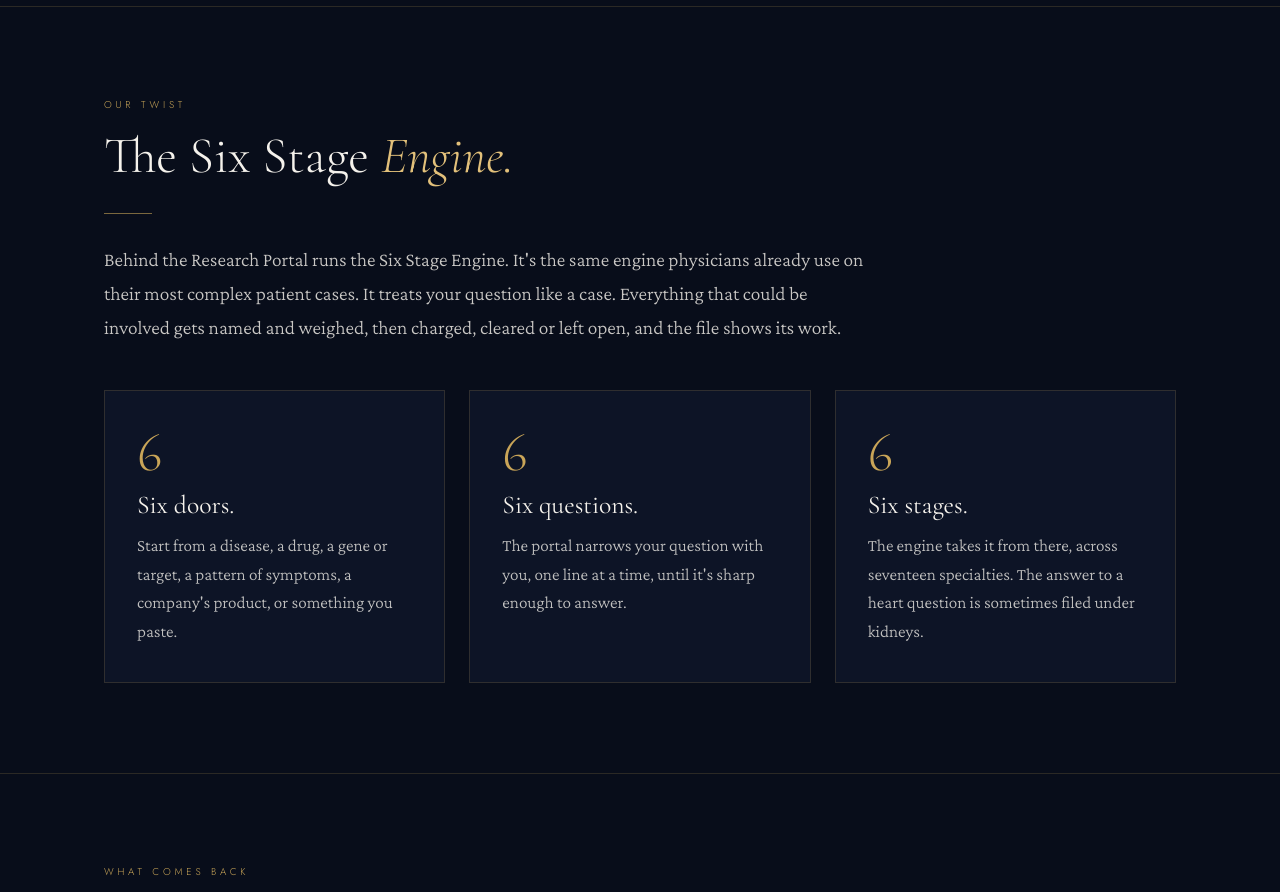
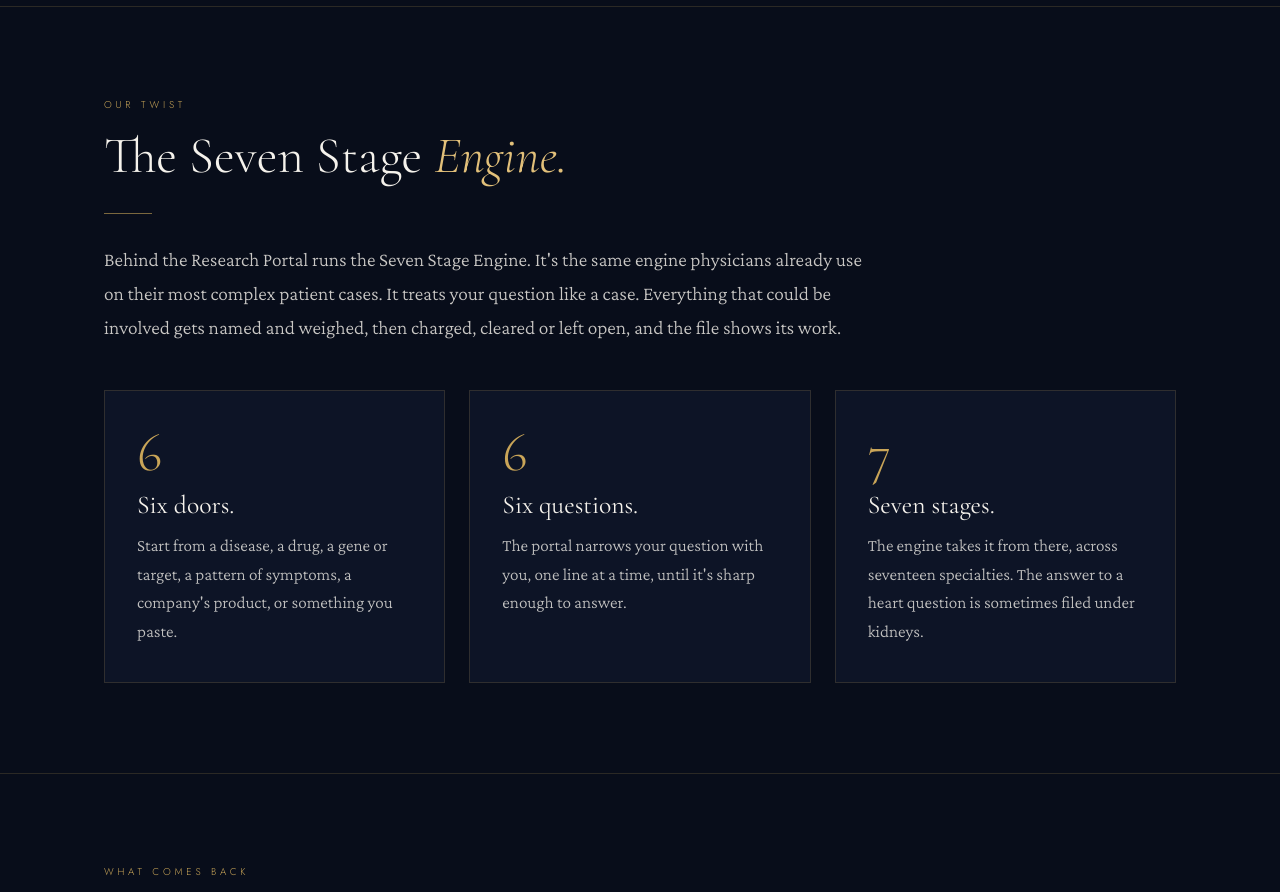
Before and after one commit to fredcover33/foundryonesciences, a plain HTML site: page research.html in a window 1280 px wide. Shown: the part 1780-2672 px from the top of the page. Drawn offline with nearby package versions, Linux system fonts and the light colour scheme.

Commit message:
Research page: the engine is seven stage

```diff
--- a/research.html
+++ b/research.html
@@ -11,9 +11,9 @@
 </script>
 <meta charset="UTF-8">
 <meta name="viewport" content="width=device-width, initial-scale=1.0">
-<meta name="description" content="The Research Portal at foundryonesciences.net: open a case file on a medical question. Behind it runs the Six Stage Engine, reading across seventeen specialties.">
+<meta name="description" content="The Research Portal at foundryonesciences.net: open a case file on a medical question. Behind it runs the Seven Stage Engine, reading across seventeen specialties.">
 <meta property="og:title" content="The Research Portal — Foundry One Sciences">
-<meta property="og:description" content="Other research desks find papers. This one finds what they add up to. Behind it runs the Six Stage Engine.">
+<meta property="og:description" content="Other research desks find papers. This one finds what they add up to. Behind it runs the Seven Stage Engine.">
 <meta property="og:type" content="website">
 <meta property="og:url" content="https://foundryonesciences.com/research.html">
 <meta property="og:image" content="https://foundryonesciences.com/assets/research-portal-card.jpg">
@@ -279,13 +279,13 @@
   </div>
 </section>
 
-<!-- ─── THE SIX STAGE ENGINE ─── -->
+<!-- ─── THE SEVEN STAGE ENGINE ─── -->
 <section class="band" id="six-stage-engine">
   <div class="section-inner">
     <div class="section-label">Our twist</div>
-    <h2 class="section-title">The Six Stage <em>Engine.</em></h2>
+    <h2 class="section-title">The Seven Stage <em>Engine.</em></h2>
     <div class="divider"></div>
-    <p class="body">Behind the Research Portal runs the Six Stage Engine. It's the same engine physicians already use on their most complex patient cases. It treats your question like a case. Everything that could be involved gets named and weighed, then charged, cleared or left open, and the file shows its work.</p>
+    <p class="body">Behind the Research Portal runs the Seven Stage Engine. It's the same engine physicians already use on their most complex patient cases. It treats your question like a case. Everything that could be involved gets named and weighed, then charged, cleared or left open, and the file shows its work.</p>
 
     <div class="trio">
       <div class="trio-card">
@@ -299,8 +299,8 @@
         <p>The portal narrows your question with you, one line at a time, until it's sharp enough to answer.</p>
       </div>
       <div class="trio-card">
-        <div class="num">6</div>
-        <h3>Six stages.</h3>
+        <div class="num">7</div>
+        <h3>Seven stages.</h3>
         <p>The engine takes it from there, across seventeen specialties. The answer to a heart question is sometimes filed under kidneys.</p>
       </div>
     </div>
```
